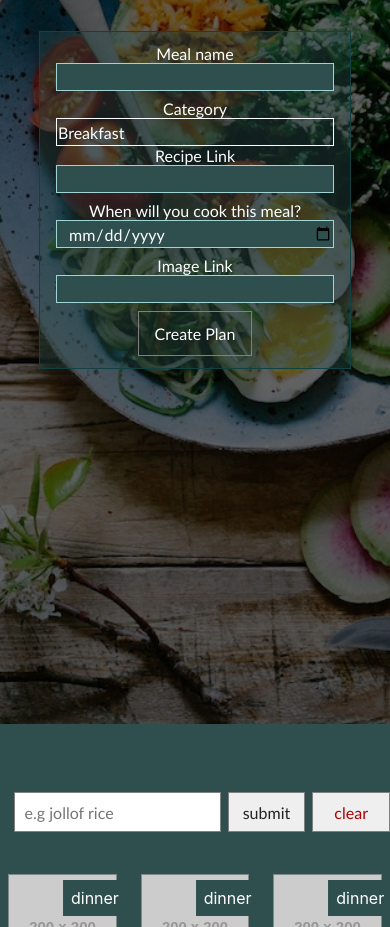
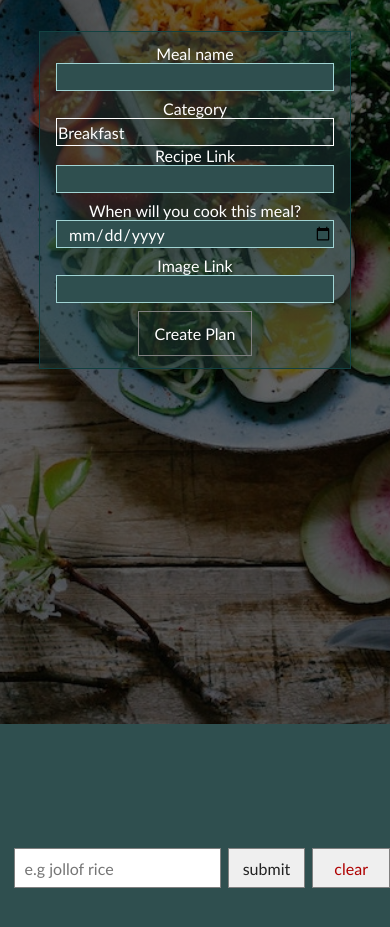
Before and after one commit to jidegithub/Frontend-Meal-Planner-App, a website: page index.html in a window 390 px wide. Shown: the part 120-1047 px from the top of the page. Drawn offline with nearby package versions, Linux system fonts and the light colour scheme; no server answers; placeholder pictures from the web are drawn by us.

Commit message:
adjusted for mobile responsiveness

```diff
--- a/sass/main.scss
+++ b/sass/main.scss
@@ -64,6 +64,7 @@ a:not([class]){
   }
 
 header.header{
+
     color: rgba(255,255,255,1);
     background: linear-gradient(
         rgba(0, 0, 0, .6),
@@ -75,6 +76,10 @@ header.header{
     height: 70vh;
     padding: 4rem;
     @include respond(tab-port){
+        display: flex;
+        flex-direction: column;
+
+        align-items: center;
         height: 110vh;
     }
 }
@@ -94,7 +99,7 @@ figure.food--img-container{
 }
 main.content{
     margin-top: 5rem;
-    padding: 5rem 3rem;
+    padding: 3rem 3rem;
     display: grid;
     grid-gap: 3rem;
     grid-template-rows: repeat(2, 2fr);
@@ -134,6 +139,7 @@ form#create-form{
     width: 30%;
     right: 9rem;
     top: 7.1rem;
+    margin-bottom: 20px;
     background-color: rgba(38, 78, 78, 0.37);
     border: 1px solid rgb(18, 65, 65);
     padding: 1.5rem 2rem;
@@ -190,7 +196,7 @@ form#create-form{
 
 form#search-form{
     font-family: 'lator';
-    margin-top:8.5rem;
+    margin-top:15.5rem;
     margin-left: 2.5rem;
     display: flex;
     justify-content: flex-start;
```
Also changed, not shown: sass/main.css, 1 other file.
